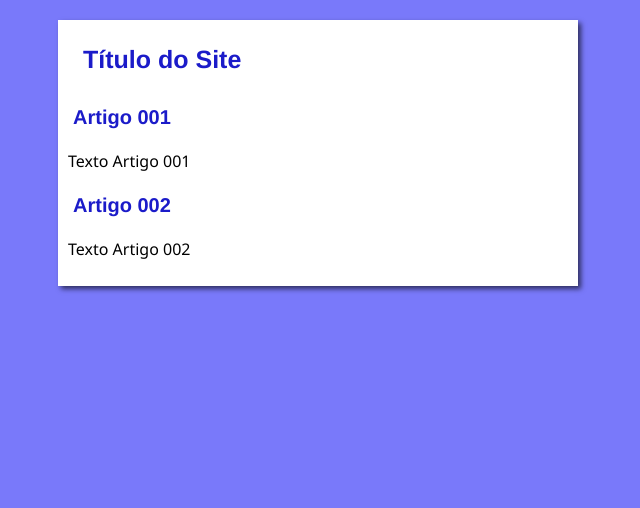
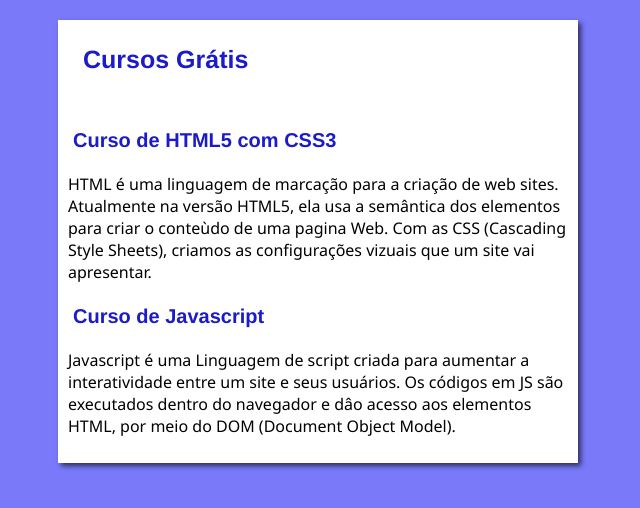
Before and after one commit to marcosviniciusribeiiro/projeto-site, a plain HTML site: page index.html in a window 1280 px wide. Shown: the whole page, without its empty margins (322-962 px from the left). Drawn offline with Linux system fonts and the light colour scheme.

Commit message:
Update index.html

```diff
--- a/index.html
+++ b/index.html
@@ -11,15 +11,25 @@
 <body>
   <main>
     <header>
-      <h1>Título do Site</h1>
+      <h1>Cursos Grátis</h1>
     </header>
+    <br />
     <article>
-      <h2>Artigo 001</h2>
-      <p>Texto Artigo 001</p>
+      <h2>Curso de HTML5 com CSS3</h2>
+      <p>
+        HTML é uma linguagem de marcação para a criação de web sites.
+        Atualmente na versão HTML5, ela usa a semântica dos elementos para criar o
+        conteùdo de uma pagina Web. Com as CSS (Cascading Style Sheets),
+        criamos as configurações vizuais que um site vai apresentar.
+      </p>
     </article>
     <article>
-      <h2>Artigo 002</h2>
-      <p>Texto Artigo 002</p>
+      <h2>Curso de Javascript</h2>
+      <p>
+        Javascript é uma Linguagem de script criada para aumentar a interatividade
+        entre um site e seus usuários. Os códigos em JS são executados dentro do navegador
+        e dâo acesso aos elementos HTML, por meio do DOM (Document Object Model).
+      </p>
     </article>
   </main>
 </body>
```
